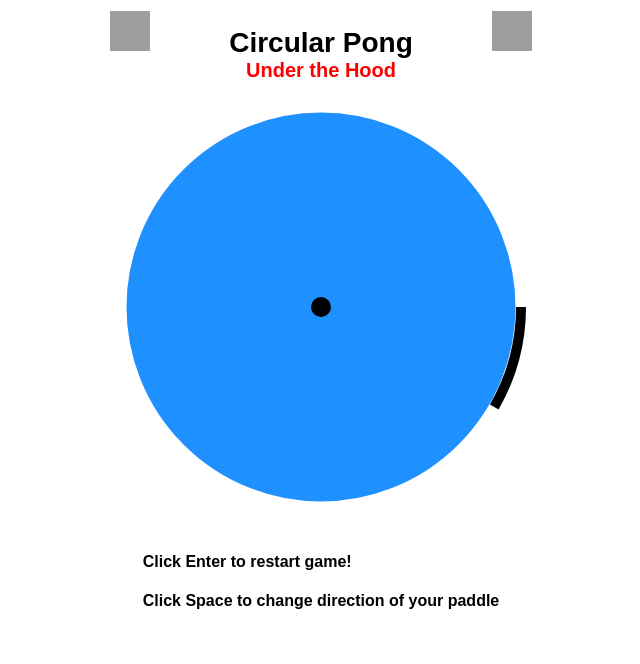
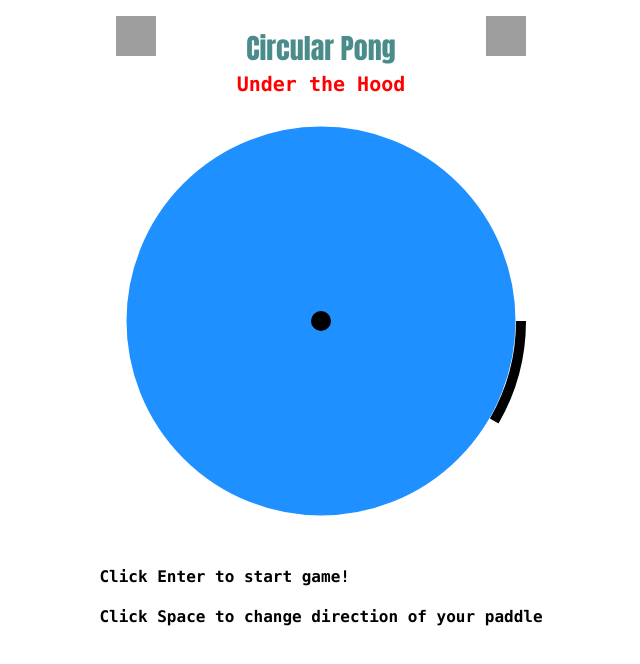
Before and after one commit to stmosher27/circular_pong, a website built with webpack: page index.html in a window 1280 px wide. Shown: the whole page, without its empty margins (319-959 px from the left). Built offline with nearby package versions, Linux system fonts and the light colour scheme; grey boxes are pictures that could not be loaded.

Commit message:
Update font on circle pong

```diff
--- a/assets/stylesheets/game.css
+++ b/assets/stylesheets/game.css
@@ -8,7 +8,8 @@
 .title {
   font-size: 28px;
   font-weight: bold;
-  font-family: fantasy;
+  font-family: Impact, Charcoal, sans-serif;
+  color: #498C8A;
   margin-bottom: 0;
 }
 
@@ -20,9 +21,8 @@
 }
 
 .directions h4 {
-    font-family: fantasy;
+    font-family: "Lucida Console", Monaco, monospace;
 }
-
 
 .git-img {
   height: 40px;
--- a/assets/stylesheets/modal.css
+++ b/assets/stylesheets/modal.css
@@ -20,10 +20,11 @@
 }
 
 .modal-button {
+	margin-top: 3px;
   text-decoration: none;
   font-size: 20px;
   font-weight: bold;
-  font-family: fantasy;
+  font-family: "Lucida Console", Monaco, monospace;
   color: red;
 }
 
--- a/index.html
+++ b/index.html
@@ -18,7 +18,7 @@
       <a class="modal-button" href="#openModal">Under the Hood</a>
       <canvas id="board" width="450" height="450"></canvas>
       <div class="directions">
-        <h4>Click Enter to restart game!</h4>
+        <h4>Click Enter to start game!</h4>
         <h4>Click Space to change direction of your paddle</h4>
       </div>
 
```
Also changed, not shown: README.md, assets/images/giphy.gif (added).
